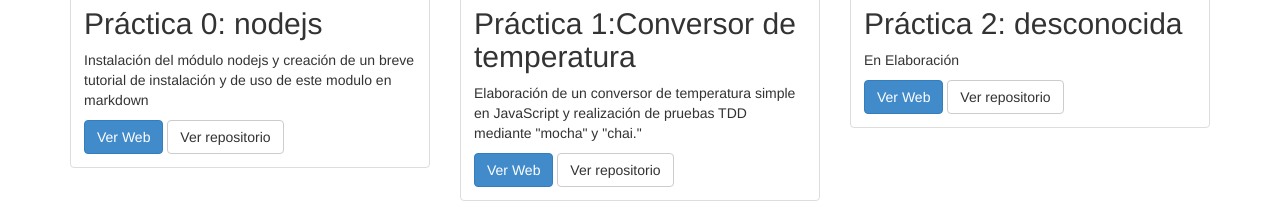
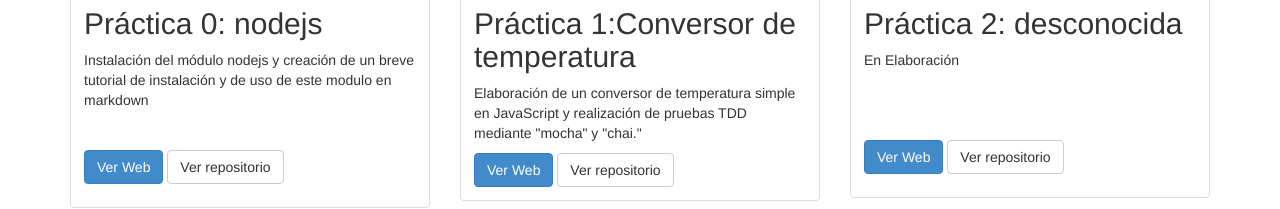
Before and after one commit to alu0100716894/alu0100716894.github.io, a plain HTML site: page index.html in a window 1280 px wide. Shown: the part 629-838 px from the top of the page. Drawn offline with Linux system fonts and the light colour scheme.

Commit message:
a little change

```diff
--- a/index.html
+++ b/index.html
@@ -26,6 +26,7 @@
    <div class="caption">
    <h2>Práctica 0: nodejs</h2>
    <p>Instalación del módulo nodejs y creación de un breve tutorial de instalación y de uso de este modulo en markdown</p>
+   <p><br><p>
   <a href="http://alu0100716894.github.io/install_nodejs/" class="btn btn-primary" role="button">Ver Web</a>
   <a href="https://github.com/alu0100716894/install_nodejs" class="btn btn-default" role="button">Ver repositorio</a>
  </div>
@@ -48,6 +49,8 @@
    <div class="caption">
    <h2>Práctica 2: desconocida</h2>
    <p>En Elaboración</p>
+   <p><br><p>
+     <p><br><p>
   <a href="" class="btn btn-primary" role="button">Ver Web</a>
   <a href="" class="btn btn-default" role="button">Ver repositorio</a>
  </div>
```
